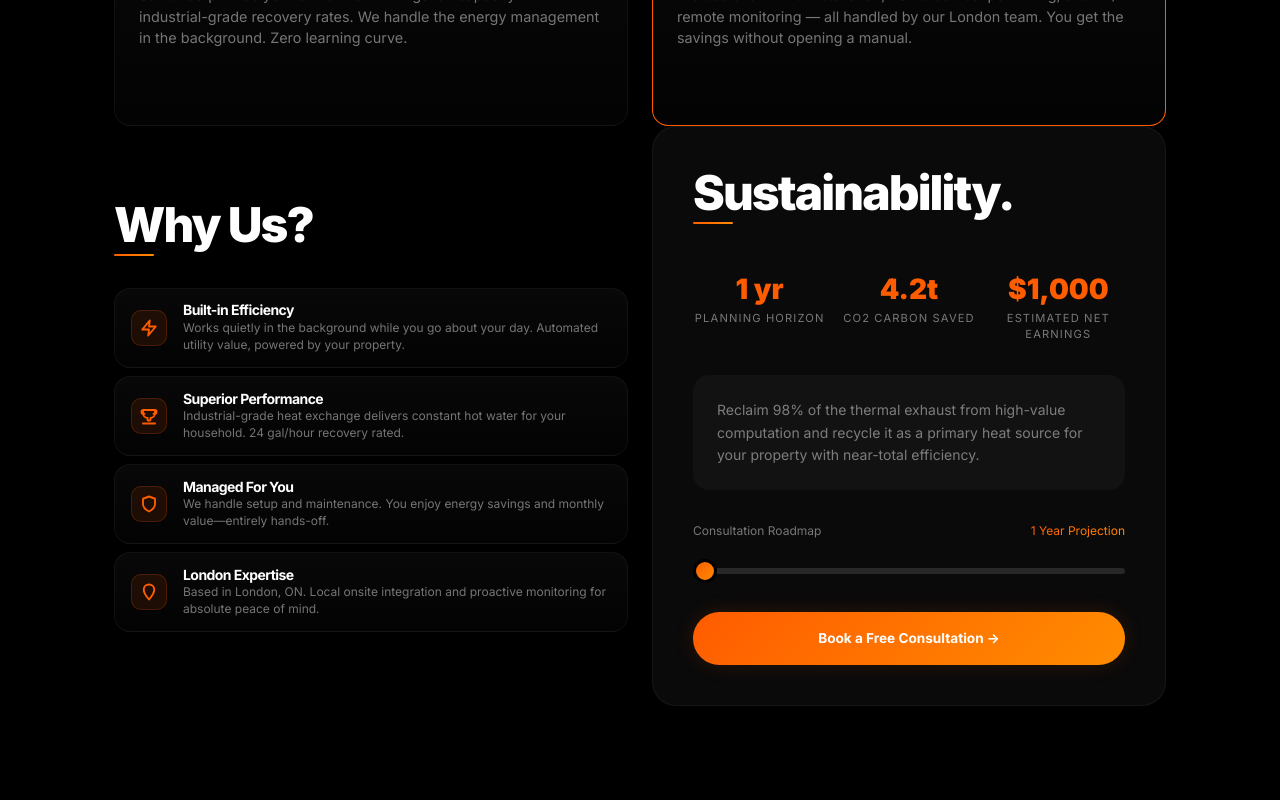
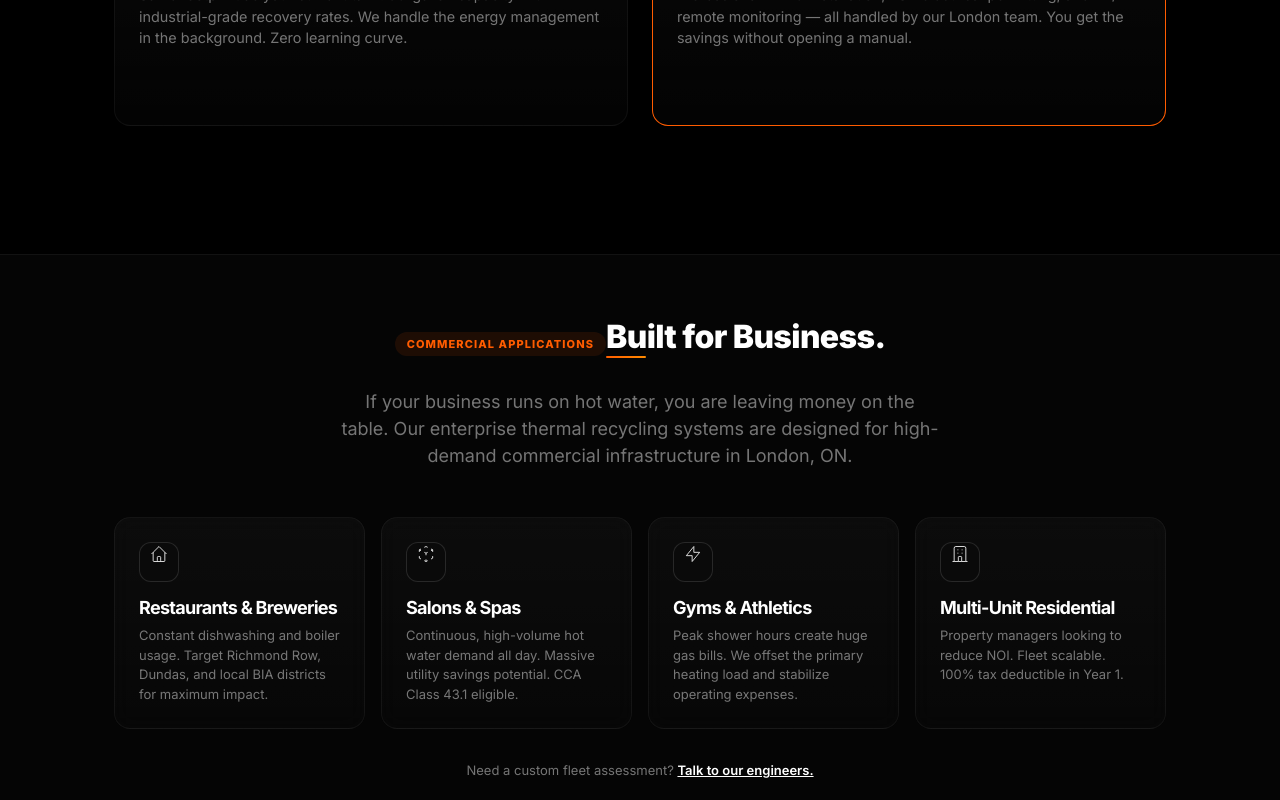
Before and after one commit to London-mining-company/genesis-heating, a Preact app: page / in a window 1280 px wide. Shown: the part 2320-3120 px from the top of the page. Built offline with nearby package versions, Linux system fonts and the light colour scheme.

Commit message:
FEAT: Add Commercial Applications section and update SEO meta tags

```diff
--- a/index.html
+++ b/index.html
@@ -8,12 +8,12 @@
   <meta name="viewport" content="width=device-width, initial-scale=1.0" />
 
   <!-- Primary SEO -->
-  <title>Genesis Heating Solutions | Superheat Water Heaters</title>
-  <meta name="title" content="Genesis Heating Solutions | Superheat Water Heaters">
+  <title>Commercial Water Heaters & Thermal Recycling | Genesis Heating Solutions London ON</title>
+  <meta name="title" content="Commercial Water Heaters & Thermal Recycling | Genesis Heating Solutions London ON">
   <meta name="description"
-    content="Upgrade to a smarter water heater that pays you back through energy recovery. Professional HVAC installation in London, Ontario. Sustainable, efficient, and locally managed." />
+    content="London's definitive commercial thermal recycling installer. Upgrade restaurants, salons, and gyms with smart water heaters that qualify for 100% CCA Class 43.1 immediate expensing." />
   <meta name="keywords"
-    content="bitcoin mining water heater, smart heater, superheat london ontario, miner water heater, cut heating bill, pay less heating, lower heating bills, carbon credits, hvac london ontario">
+    content="commercial water heater london ontario, commercial hvac london ontario, thermal recycling, cca class 43.1, restaurant water heater, genesis heating solutions, business tax deduction hvac, smart hvac london">
   <meta name="robots" content="index, follow">
   <meta name="language" content="English">
   <meta name="geo.region" content="CA-ON" />
@@ -27,9 +27,9 @@
   <!-- Open Graph / Facebook -->
   <meta property="og:type" content="website">
   <meta property="og:url" content="https://www.genesisheatingsolutions.ca/">
-  <meta property="og:title" content="Better Hot Water. Smaller Utility Bills. | Genesis Heating Solutions">
+  <meta property="og:title" content="Commercial Water Heating that Pays You Back | Genesis London ON">
   <meta property="og:description"
-    content="Professional HVAC installation in London, Ontario. Get the reliable performance you expect while your system earns monthly credits to offset your bills.">
+    content="Professional HVAC installation for London businesses. Drop your gas bill and write off the equipment 100% in Year 1 with thermal recycling.">
   <meta property="og:image" content="https://www.genesisheatingsolutions.ca/genesis-brand.jpg">
   <meta property="og:image:width" content="1200">
   <meta property="og:image:height" content="630">
@@ -37,9 +37,9 @@
   <!-- Twitter -->
   <meta property="twitter:card" content="summary_large_image">
   <meta property="twitter:url" content="https://www.genesisheatingsolutions.ca/">
-  <meta property="twitter:title" content="Better Hot Water. Smaller Utility Bills. | Genesis Heating Solutions">
+  <meta property="twitter:title" content="Commercial Water Heating that Pays You Back | Genesis London ON">
   <meta property="twitter:description"
-    content="Professional HVAC installation in London, Ontario. Get the reliable performance you expect while your system earns monthly credits to offset your bills.">
+    content="Professional HVAC installation for London businesses. Drop your gas bill and write off the equipment 100% in Year 1 with thermal recycling.">
   <meta property="twitter:image" content="https://www.genesisheatingsolutions.ca/genesis-brand.jpg">
 
   <!-- Tracking & Enhancements deferred to body -->
--- a/src/App.tsx
+++ b/src/App.tsx
@@ -104,6 +104,13 @@ const BENEFITS = [
     { i: 'M6 9H4.5a2.5 2.5 0 0 1 0-5H6M18 9h1.5a2.5 2.5 0 0 0 0-5H18M4 22h16M10 14.66V17c0 .55.45 1 1 1h2c.55 0 1-.45 1-1v-2.34c3.48-.3 6-3.24 6-6.66V4H4v4c0 3.42 2.52 6.36 6 6.66Z', t: 'Superior Performance', d: 'Industrial-grade heat exchange delivers constant hot water for your household. 24 gal/hour recovery rated.' },
     { i: 'M12 22s8-4 8-10V5l-8-3-8 3v7c0 6 8 10 8 10z', t: 'Managed For You', d: 'We handle setup and maintenance. You enjoy energy savings and monthly value—entirely hands-off.' },
     { i: 'M12 2c-4 0-7 3-7 7 0 5 7 13 7 13s7-8 7-13c0-4-3-7-7-7z', t: 'London Expertise', d: 'Based in London, ON. Local onsite integration and proactive monitoring for absolute peace of mind.' },
+]
+
+const COMMERCIAL_TARGETS = [
+    { i: 'M3 12l2-2m0 0l7-7 7 7M5 10v10a1 1 0 001 1h3m10-11l2 2m-2-2v10a1 1 0 01-1 1h-3m-6 0a1 1 0 001-1v-4a1 1 0 011-1h2a1 1 0 011 1v4a1 1 0 001 1m-6 0h6', t: 'Restaurants & Breweries', d: 'Constant dishwashing and boiler usage. Target Richmond Row, Dundas, and local BIA districts for maximum impact.' },
+    { i: 'M14 10l-2 1m0 0l-2-1m2 1v2.5M20 7l-2 1m2-1l-2-1m2 1v2.5M14 4l-2-1-2 1M4 7l2-1M4 7l2 1M4 7v2.5M12 21l-2-1m2 1l2-1m-2 1v-2.5M6 18l-2-1v-2.5M18 18l2-1v-2.5', t: 'Salons & Spas', d: 'Continuous, high-volume hot water demand all day. Massive utility savings potential. CCA Class 43.1 eligible.' },
+    { i: 'M13 10V3L4 14h7v7l9-11h-7z', t: 'Gyms & Athletics', d: 'Peak shower hours create huge gas bills. We offset the primary heating load and stabilize operating expenses.' },
+    { i: 'M19 21V5a2 2 0 00-2-2H7a2 2 0 00-2 2v16m14 0h2m-2 0h-5m-9 0H3m2 0h5M9 7h1m-1 4h1m4-4h1m-1 4h1m-5 10v-5a1 1 0 011-1h2a1 1 0 011 1v5m-4 0h4', t: 'Multi-Unit Residential', d: 'Property managers looking to reduce NOI. Fleet scalable. 100% tax deductible in Year 1.' },
 ]
 
 const FAQS = [
@@ -296,6 +303,36 @@ const SavingsCalculator = () => {
         </div>
     )
 }
+
+const IdealBusinesses = () => (
+    <section className="section reveal" style={{ background: 'rgba(255,255,255,0.02)', borderTop: '1px solid var(--c-border)', borderBottom: '1px solid var(--c-border)', marginTop: 'var(--s-section)' }}>
+        <div className="container">
+            <header className="section-header" style={{ textAlign: 'center', marginBottom: 'var(--s-48)' }}>
+                <div style={{ display: 'inline-block', padding: '0.25rem 0.75rem', background: 'rgba(255,92,0,0.1)', color: 'var(--c-accent)', borderRadius: '100px', fontSize: '11px', fontWeight: 800, textTransform: 'uppercase', letterSpacing: '0.1em', marginBottom: '1rem' }}>Commercial Applications</div>
+                <h2 style={{ fontSize: '2rem', letterSpacing: '-0.02em' }}>Built for Business.</h2>
+                <p style={{ fontSize: '1.125rem', color: 'var(--c-text-dim)', maxWidth: '600px', margin: '1rem auto 0' }}>
+                    If your business runs on hot water, you are leaving money on the table. Our enterprise thermal recycling systems are designed for high-demand commercial infrastructure in London, ON.
+                </p>
+            </header>
+            <div style={{ display: 'grid', gridTemplateColumns: 'repeat(auto-fit, minmax(240px, 1fr))', gap: 'var(--s-16)' }}>
+                {COMMERCIAL_TARGETS.map(b => (
+                    <article key={b.t} className="card" style={{ padding: 'var(--s-24)', display: 'flex', flexDirection: 'column', gap: '1rem' }}>
+                        <div style={{ width: '40px', height: '40px', borderRadius: '12px', background: 'var(--c-surface)', border: '1px solid var(--c-border-strong)', display: 'flex', alignItems: 'center', justifyContent: 'center' }}>
+                            <svg className="icon-svg" style={{ width: '20px', height: '20px', color: 'var(--c-text)' }} viewBox="0 0 24 24" strokeWidth="1.5" fill="none" stroke="currentColor"><path d={b.i} strokeLinecap="round" strokeLinejoin="round" /></svg>
+                        </div>
+                        <div>
+                            <h4 style={{ fontSize: '1.125rem', fontWeight: 700, marginBottom: '0.5rem' }}>{b.t}</h4>
+                            <p className="text-dim" style={{ fontSize: '13px', lineHeight: '1.5' }}>{b.d}</p>
+                        </div>
+                    </article>
+                ))}
+            </div>
+            <div style={{ textAlign: 'center', marginTop: 'var(--s-32)' }}>
+                <p style={{ fontSize: '13px', color: 'var(--c-text-dim)' }}>Need a custom fleet assessment? <button onClick={() => sTo('consultation')} style={{ color: 'var(--c-text)', textDecoration: 'underline', fontWeight: 600 }}>Talk to our engineers.</button></p>
+            </div>
+        </div>
+    </section>
+)
 
 const Communities = () => (
     <section className="reveal communities-section" style={{ padding: 'var(--s-32) var(--s-24)' }}>
@@ -631,7 +668,8 @@ export default function App() {
                     </div>
                 </div>
                 <Infographic />
-                <div className="container savings-split" style={{ alignItems: 'center', marginTop: 'calc(var(--s-section) * -1)', marginBottom: 'var(--s-section)' }}>
+                <IdealBusinesses />
+                <div className="container savings-split" style={{ alignItems: 'center', marginTop: 'var(--s-section)', marginBottom: 'var(--s-section)' }}>
                     <Benefits />
                     <SavingsCalculator />
                 </div>
```
